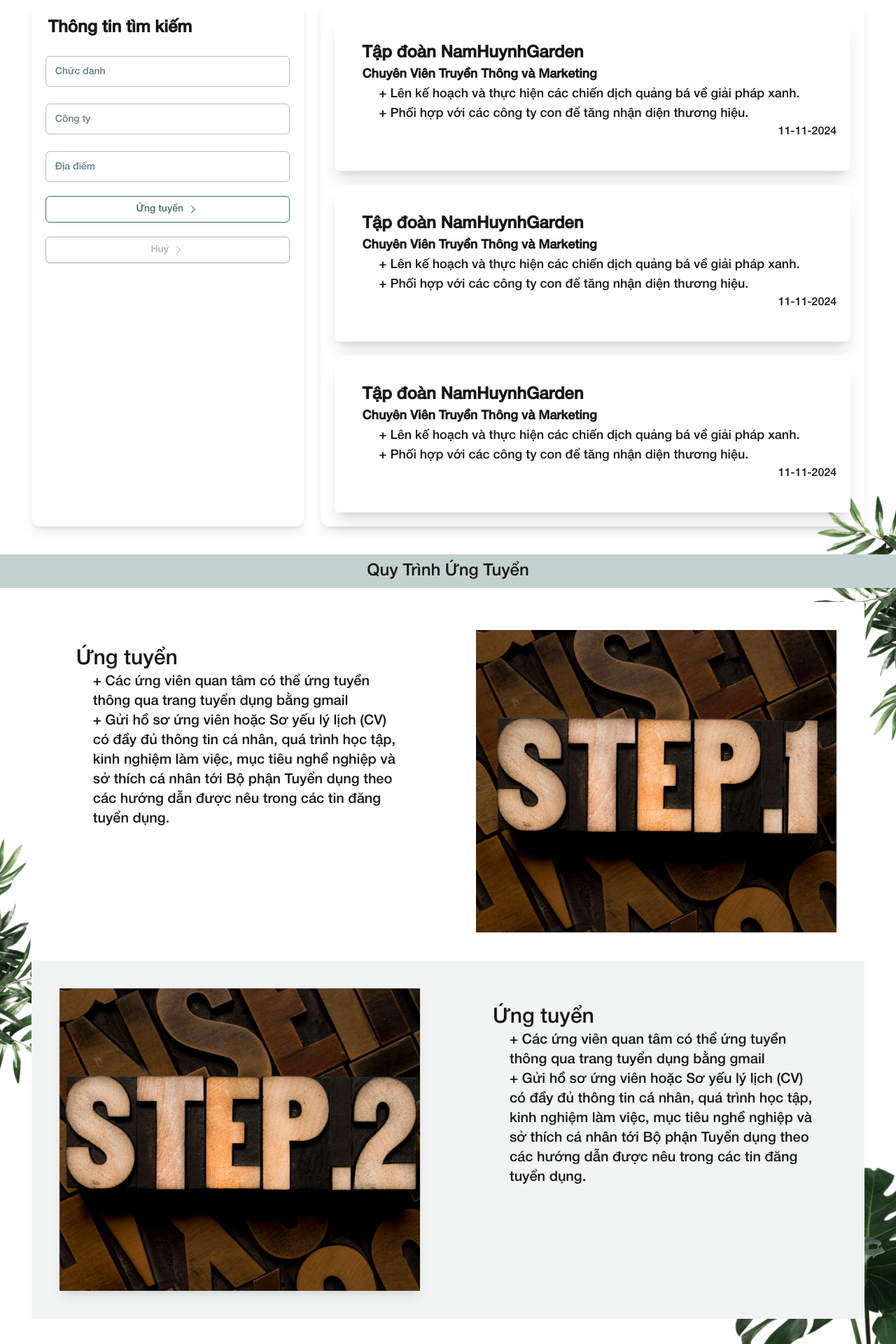
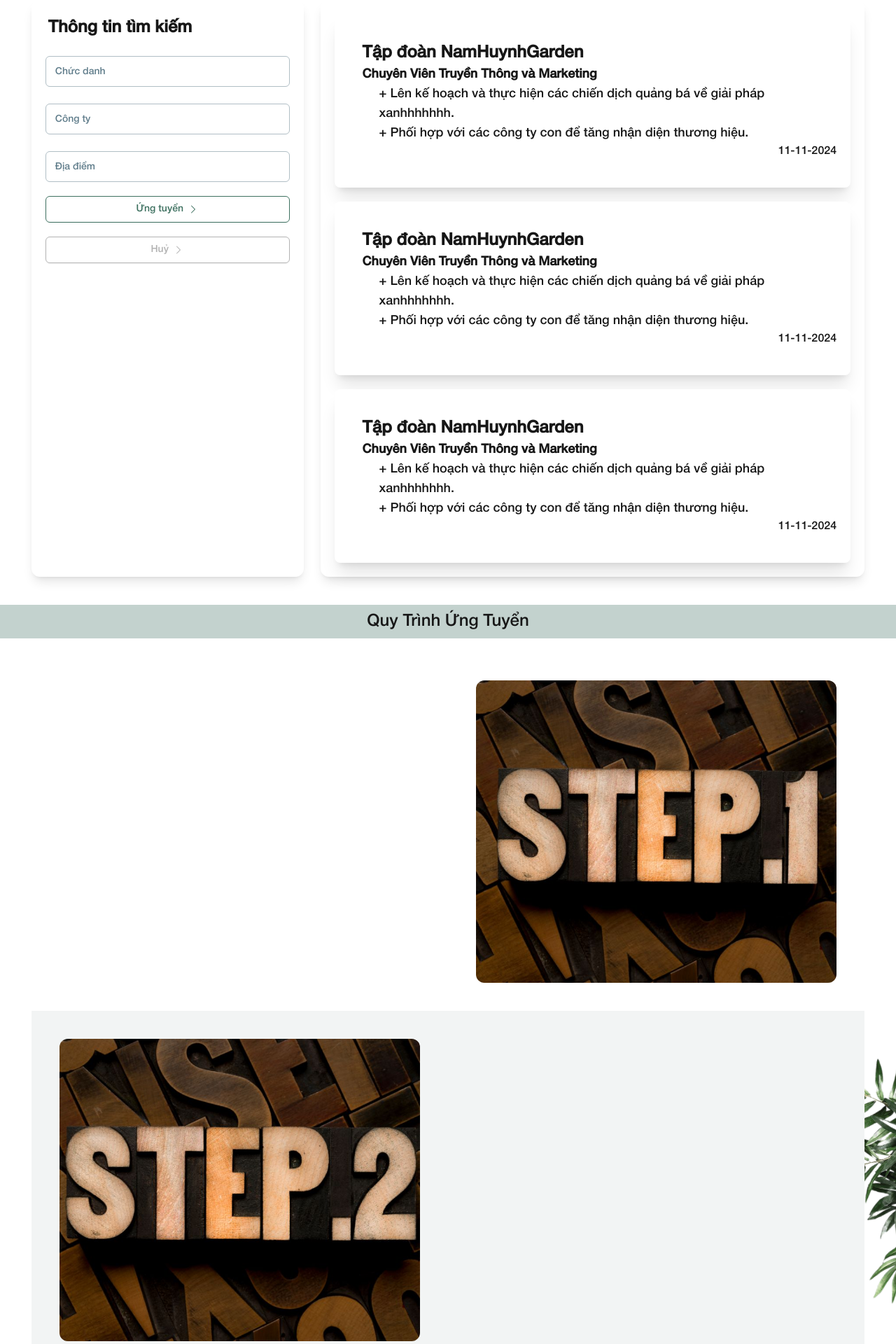
Before and after one commit to namhn201/plants-website, a Next.js app: page /careers in a window 1280 px wide. Shown: the part 520-2440 px from the top of the page at 70% size. Built offline with nearby package versions, Linux system fonts and the light colour scheme.

Commit message:
chinh sua ui trang tuyen dung

```diff
--- a/src/components/pages/CareersComponent/index.tsx
+++ b/src/components/pages/CareersComponent/index.tsx
@@ -29,7 +29,7 @@ const CareersComponent = () => {
               loading="eager"
               layout="fill"
               className="w-full h-full object-cover"
-              src="/assets/lichsuhinhthanh.jpg"
+              src="/assets/tuyendung.jpg"
               alt=""
               onLoadingComplete={() => {
                 console.log("Ảnh đã tải xong");
@@ -59,7 +59,7 @@ const CareersComponent = () => {
                       </ul>
                     </nav>
                     <p>Tuyển dụng</p>
-                    <p className="text-base sm:w-[40%] ">
+                    <p className="pl-2 text-base sm:w-[40%] ">
                       Gieo mầm, nuôi dưỡng tương lai – Cùng chúng tôi phát triển
                       không gian xanh.
                     </p>
@@ -137,55 +137,17 @@ const CareersComponent = () => {
             </div>
           </div>
           <div className=" lg:w-2/3 rounded-xl shadow-lg">
-            <div className="lg:h-56 shadow-xl bg-white m-5 rounded-lg py-10 hover:border-b-[12px] sm:hover:border-b-0 sm:hover:border-l-[12px] border-[#3E7160] transition-all duration-300 ">
+            <div className="cursor-pointer 2xl:h-56 shadow-xl bg-white m-5 rounded-lg py-10 hover:border-b-[12px] sm:hover:border-b-0 sm:hover:border-l-[12px] border-[#3E7160] transition-all duration-300 ">
               <p className="px-10 text-2xl font-semibold">
                 Tập đoàn NamHuynhGarden
               </p>
-              <p className="px-10 text-lg font-semibold">
+              <p className=" px-10 text-lg font-semibold">
                 Chuyên Viên Truyền Thông và Marketing
               </p>
-              <div className="px-16 text-lg">
+              <div className="w-[90%] pl-16 text-lg">
                 <p>
                   + Lên kế hoạch và thực hiện các chiến dịch quảng bá về giải
-                  pháp xanh.
-                </p>
-                <p>
-                  + Phối hợp với các công ty con để tăng nhận diện thương hiệu.
-                </p>
-              </div>
-              <p className="text-end px-5">11-11-2024</p>
-              {/* <div className="w-[68%] flex justify-end">
-                <button
-                  className="flex items-center rounded-md border border-[#3E7160] border-slate-300 py-2 px-4 text-center text-[#3E7160] text-sm transition-all shadow-sm hover:shadow-lg text-slate-600 hover:text-white hover:bg-[#3E7160] hover:border-slate-800 focus:text-white focus:bg-slate-800 focus:border-slate-800 active:border-slate-800 active:text-white active:bg-slate-800 disabled:pointer-events-none disabled:opacity-50 disabled:shadow-none"
-                  type="button"
-                >
-                  Ứng tuyển
-                  <svg
-                    xmlns="http://www.w3.org/2000/svg"
-                    viewBox="0 0 24 24"
-                    fill="currentColor"
-                    className="w-4 h-4 ml-1.5"
-                  >
-                    <path
-                      fill-rule="evenodd"
-                      d="M16.28 11.47a.75.75 0 0 1 0 1.06l-7.5 7.5a.75.75 0 0 1-1.06-1.06L14.69 12 7.72 5.03a.75.75 0 0 1 1.06-1.06l7.5 7.5Z"
-                      clip-rule="evenodd"
-                    />
-                  </svg>
-                </button>
-              </div> */}
-            </div>
-            <div className="lg:h-56 shadow-xl bg-white m-5 rounded-lg py-10 hover:border-b-[12px] sm:hover:border-b-0 sm:hover:border-l-[12px] border-[#3E7160] transition-all duration-300 ">
-              <p className="px-10 text-2xl font-semibold">
-                Tập đoàn NamHuynhGarden
-              </p>
-              <p className="px-10 text-lg font-semibold">
-                Chuyên Viên Truyền Thông và Marketing
-              </p>
-              <div className="px-16 text-lg">
-                <p>
-                  + Lên kế hoạch và thực hiện các chiến dịch quảng bá về giải
-                  pháp xanh.
+                  pháp xanhhhhhhh.
                 </p>
                 <p>
                   + Phối hợp với các công ty con để tăng nhận diện thương hiệu.
@@ -193,17 +155,35 @@ const CareersComponent = () => {
               </div>
               <p className="text-end px-5">11-11-2024</p>
             </div>
-            <div className="lg:h-56 shadow-xl bg-white m-5 rounded-lg py-10 hover:border-b-[12px] sm:hover:border-b-0 sm:hover:border-l-[12px] border-[#3E7160] transition-all duration-300 ">
+            <div className="cursor-pointer  2xl:h-56 shadow-xl bg-white m-5 rounded-lg py-10 hover:border-b-[12px] sm:hover:border-b-0 sm:hover:border-l-[12px] border-[#3E7160] transition-all duration-300 ">
               <p className="px-10 text-2xl font-semibold">
                 Tập đoàn NamHuynhGarden
               </p>
-              <p className="px-10 text-lg font-semibold">
+              <p className=" px-10 text-lg font-semibold">
                 Chuyên Viên Truyền Thông và Marketing
               </p>
-              <div className="px-16 text-lg">
+              <div className="w-[90%] pl-16 text-lg">
                 <p>
                   + Lên kế hoạch và thực hiện các chiến dịch quảng bá về giải
-                  pháp xanh.
+                  pháp xanhhhhhhh.
+                </p>
+                <p>
+                  + Phối hợp với các công ty con để tăng nhận diện thương hiệu.
+                </p>
+              </div>
+              <p className="text-end px-5">11-11-2024</p>
+            </div>
+            <div className="cursor-pointer  2xl:h-56 shadow-xl bg-white m-5 rounded-lg py-10 hover:border-b-[12px] sm:hover:border-b-0 sm:hover:border-l-[12px] border-[#3E7160] transition-all duration-300 ">
+              <p className="px-10 text-2xl font-semibold">
+                Tập đoàn NamHuynhGarden
+              </p>
+              <p className=" px-10 text-lg font-semibold">
+                Chuyên Viên Truyền Thông và Marketing
+              </p>
+              <div className="w-[90%] pl-16 text-lg">
+                <p>
+                  + Lên kế hoạch và thực hiện các chiến dịch quảng bá về giải
+                  pháp xanhhhhhhh.
                 </p>
                 <p>
                   + Phối hợp với các công ty con để tăng nhận diện thương hiệu.
@@ -221,25 +201,30 @@ const CareersComponent = () => {
       </div>
       <div className="w-full flex justify-center mb-10 h-full">
         <div className="w-[93%] max-w-[1600px]">
+          {/* //Step1 */}
           <div className="w-full flex flex-col-reverse  lg:flex-row lg:h-[32rem] bg-white">
             <div className="lg:w-1/2 bg-transparent">
-              <div className=" p-16 h-full ">
-                <p className="text-3xl">Ứng tuyển</p>
-                <p className="text-xl pl-6">
-                  + Các ứng viên quan tâm có thể ứng tuyền thông qua trang tuyển
-                  dụng bằng gmail
-                </p>
-                <p className="text-xl pl-6">
-                  + Gửi hồ sơ ứng viên hoặc Sơ yếu lý lịch (CV) có đầy đủ thông
-                  tin cá nhân, quá trình học tập, kinh nghiệm làm việc, mục tiêu
-                  nghề nghiệp và sở thích cá nhân tới Bộ phận Tuyển dụng theo
-                  các hướng dẫn được nêu trong các tin đăng tuyển dụng.
-                </p>
+              <div data-aos="fade-up" className=" p-6 sm:p-16 h-full ">
+                <p className="text-3xl">Đăng Tuyển Dụng và Nhận Hồ Sơ</p>
+                <ul className="px-10 py-5 list-disc">
+                  <li>
+                    Công bố thông tin tuyển dụng trên website, mạng xã hội, và
+                    các trang việc làm uy tín.
+                  </li>
+                  <li>
+                    Ứng viên có thể nộp hồ sơ trực tuyến qua form trên website
+                    hoặc gửi email tuyển dụng.
+                  </li>
+                  <li>
+                    Sàng lọc hồ sơ ban đầu dựa trên các tiêu chí cơ bản như kinh
+                    nghiệm, trình độ, kỹ năng.
+                  </li>
+                </ul>
               </div>
             </div>
-            <div className="lg:w-1/2 p-10 bg-transparent">
+            <div className="lg:w-1/2 p-3 sm:p-10 bg-transparent">
               <Image
-                className="object-cover w-full h-full  "
+                className="object-cover w-full h-full rounded-xl "
                 width={800}
                 height={690}
                 src="/assets/step1.jpg"
@@ -248,10 +233,10 @@ const CareersComponent = () => {
             </div>
           </div>
           {/* //Step2 */}
-          <div className="w-full flex flex-col-reverse lg:flex-row lg:h-[32rem] bg-[#f2f4f4]">
-            <div className="lg:w-1/2 p-10 bg-transparent">
+          <div className="w-full flex flex-col lg:flex-row lg:h-[32rem] bg-[#f2f4f4]">
+            <div className="lg:w-1/2 p-3 sm:p-10 bg-transparent">
               <Image
-                className="object-cover w-full h-full shadow-lg "
+                className="object-cover w-full h-full rounded-xl "
                 width={800}
                 height={690}
                 src="/assets/step2.jpg"
@@ -259,19 +244,117 @@ const CareersComponent = () => {
               />
             </div>
             <div className="lg:w-1/2 bg-transparent">
-              <div className=" p-16 h-full">
-                <p className="text-3xl">Ứng tuyển</p>
-                <p className="text-xl pl-6">
-                  + Các ứng viên quan tâm có thể ứng tuyền thông qua trang tuyển
-                  dụng bằng gmail
-                </p>
-                <p className="text-xl pl-6">
-                  + Gửi hồ sơ ứng viên hoặc Sơ yếu lý lịch (CV) có đầy đủ thông
-                  tin cá nhân, quá trình học tập, kinh nghiệm làm việc, mục tiêu
-                  nghề nghiệp và sở thích cá nhân tới Bộ phận Tuyển dụng theo
-                  các hướng dẫn được nêu trong các tin đăng tuyển dụng.
-                </p>
+              <div data-aos="fade-up" className="p-6 sm:p-16 h-full">
+                <p className="text-3xl">Tiếp Nhận và Sàng Lọc Hồ Sơ</p>
+                <ul className="px-10 py-5 list-disc">
+                  <li>
+                    Nhận và kiểm tra hồ sơ ứng viên để xác minh các thông tin cơ
+                    bản.
+                  </li>
+                  <li>
+                    Sàng lọc hồ sơ dựa trên các tiêu chí đã đặt ra, loại bỏ
+                    những hồ sơ không đáp ứng yêu cầu tối thiểu.
+                  </li>
+                  <li>
+                    Sàng lọc hồ sơ dựa trên các tiêu chí đã đặt ra, loại bỏ
+                    những hồ sơ không đáp ứng yêu cầu tối thiểu.
+                  </li>
+                </ul>
               </div>
+            </div>
+          </div>
+          {/* //Step3 */}
+          <div className="w-full flex flex-col-reverse  lg:flex-row lg:h-[32rem] bg-white">
+            <div className="lg:w-1/2 bg-transparent">
+              <div data-aos="fade-up" className=" p-6 sm:p-16 h-full ">
+                <p className="text-3xl">Đánh Giá Năng Lực Chuyên Môn</p>
+                <ul className="px-10 py-5 list-disc">
+                  <li>
+                    Hình thức: Bài kiểm tra chuyên môn hoặc thử thách thực tế.
+                  </li>
+                  <li>
+                    Bài kiểm tra chuyên môn: Câu hỏi trắc nghiệm, viết luận,
+                    hoặc các bài tập lý thuyết để đánh giá kiến thức và kỹ năng
+                    chuyên môn.
+                  </li>
+                  <li>
+                    Thử thách thực tế (nếu có): Đề bài mô phỏng tình huống thực
+                    tế hoặc dự án để ứng viên áp dụng kiến thức và kỹ năng giải
+                    quyết vấn đề.
+                  </li>
+                </ul>
+              </div>
+            </div>
+            <div className="lg:w-1/2 p-3 sm:p-10 bg-transparent">
+              <Image
+                className="object-cover w-full h-full rounded-xl "
+                width={800}
+                height={690}
+                src="/assets/step3.jpg"
+                alt=""
+              />
+            </div>
+          </div>
+          {/* //Step4 */}
+          <div className="w-full flex flex-col lg:flex-row lg:h-[32rem] bg-[#f2f4f4]">
+            <div className="lg:w-1/2 p-3 sm:p-10 bg-transparent">
+              <Image
+                className="object-cover w-full h-full rounded-xl "
+                width={800}
+                height={690}
+                src="/assets/step4.jpg"
+                alt=""
+              />
+            </div>
+            <div className="lg:w-1/2 bg-transparent">
+              <div data-aos="fade-up" className=" p-6 sm:p-16 h-full">
+                <p className="text-3xl">Phỏng vấn</p>
+                <ul className="px-10 py-5 list-disc">
+                  <li>
+                    Phỏng vấn là buổi gặp gỡ chính thức giữa ứng viên và Công ty
+                    để đánh giá sự phù hợp của ứng viên với công việc. Công ty
+                    sẽ xem xét các yếu tố như khả năng giao tiếp, làm việc nhóm
+                    hoặc độc lập, tổ chức công việc, tư duy và giải quyết vấn
+                    đề, đồng thời kiểm tra thông tin trong hồ sơ (học vấn, kinh
+                    nghiệm, kỹ năng). Ứng viên cũng có thể đặt câu hỏi về công
+                    ty. Tùy từng vị trí, có thể có nhiều vòng phỏng vấn. Kết quả
+                    sẽ được thông báo trong vòng 10 ngày sau buổi phỏng vấn.
+                  </li>
+                  <li>Thỏa thuận hợp đồng</li>
+                  <li>
+                    Hình thức: Phỏng vấn trực tiếp, qua điện thoại hoặc video
+                    call.
+                  </li>
+                </ul>
+              </div>
+            </div>
+          </div>
+          {/* //Step5 */}
+          <div className="w-full flex flex-col-reverse  lg:flex-row lg:h-[32rem] bg-white">
+            <div className="lg:w-1/2 bg-transparent">
+              <div data-aos="fade-up" className=" p-6 sm:p-16 h-full ">
+                <p className="text-3xl"> Thông Báo Kết Quả</p>
+                <ul className="px-10 py-5 list-disc">
+                  <li>
+                    Gửi thư mời nhận việc cho ứng viên trúng tuyển và thư cảm ơn
+                    cho các ứng viên không đạt.
+                  </li>
+                  <li>
+                    Tổ chức buổi định hướng (orientation) để giới thiệu về công
+                    ty, chính sách, quy trình làm việc và phân công người cố vấn
+                    cho nhân sự mới
+                  </li>
+                </ul>
+              </div>
+            </div>
+            <div className="lg:w-1/2 p-3 sm:p-10 bg-transparent">
+              <Image
+                className="object-cover w-full h-full rounded-xl "
+                width={800}
+                height={690}
+                src="/assets/step5.jpg"
+                alt=""
+              />
             </div>
           </div>
         </div>
--- a/src/components/pages/ContactComponent/index.tsx
+++ b/src/components/pages/ContactComponent/index.tsx
@@ -188,7 +188,7 @@ const ContactComponent = () => {
           </div>
           {/* SOCIAL MEDIA */}
           <div className="mt-9 mb-3">
-            <p className="text-2xl font-semibold">Social Media</p>
+            <p className="text-2xl font-semibold">Mạng xã hộis</p>
           </div>
           <div className="flex w-1/2 gap-5">
             <button className="w-10 h-10 flex items-center justify-center relative overflow-hidden rounded-full bg-white shadow-xl shadow-gray-200 group transition-all duration-300">
```
Also changed, not shown: public/assets/tuyendung.jpg (added).
